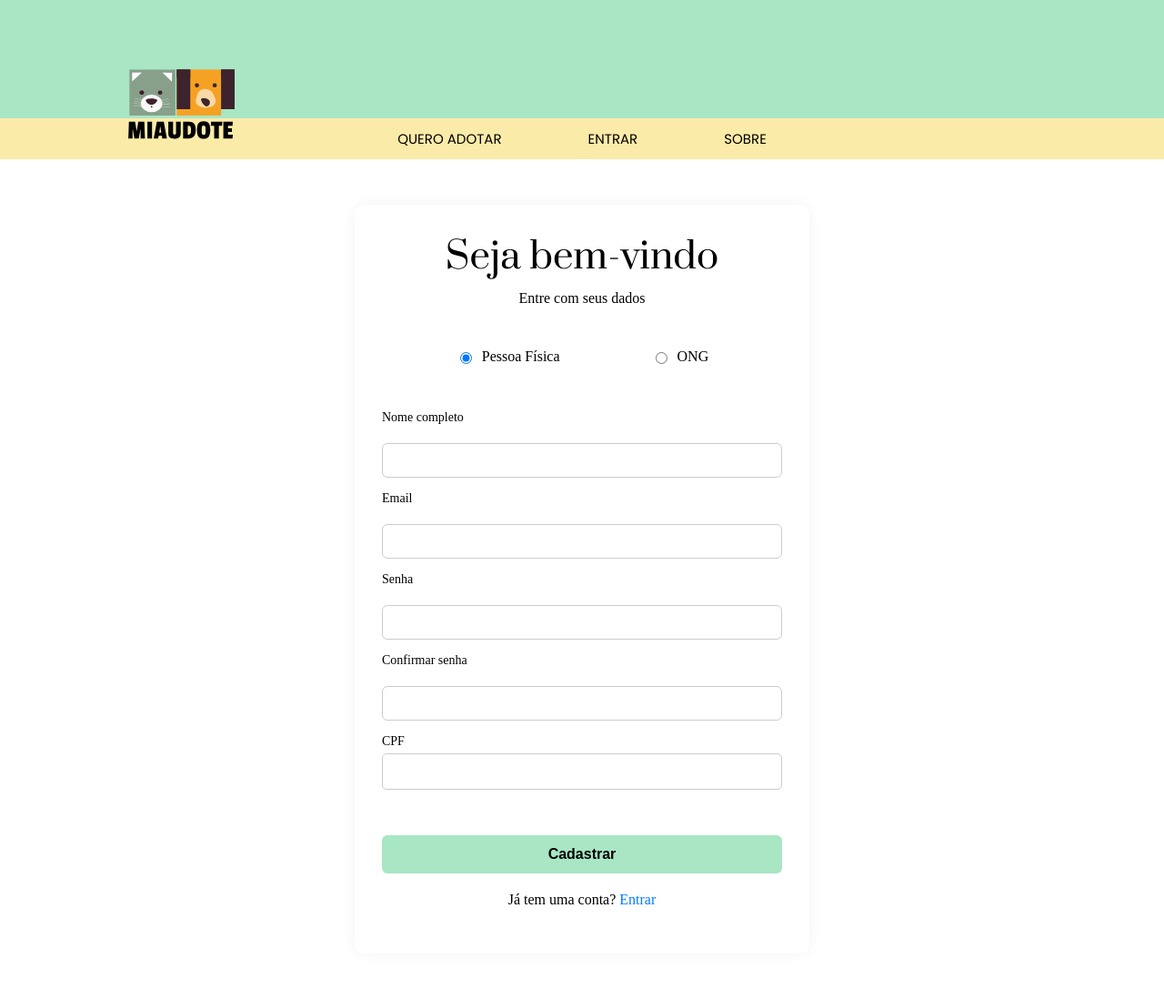
After one commit to matheusdinizdev/miaudote, a Django app: page /cadastro/ in a window 1280 px wide. The commit adds this page. Shown: the whole page at 91% size. Run offline with Django 5.2, Linux system fonts and the light colour scheme.

Commit message:
feat: Implementa tela de cadastro

```diff
--- a/core/admin.py
+++ b/core/admin.py
@@ -1,14 +1,14 @@
 from django.contrib import admin
-from .models import Usuario, PessoaFisica, ONG, Animal
+from .models import CustomUser, PessoaFisica, ONG, Animal
 
 @admin.register(Animal)
 class AnimalAdmin(admin.ModelAdmin):
     list_display = ('nome', 'tipo', 'porte', 'idade', 'usuario', 'contato_whatsapp')
     list_filter = ('tipo', 'porte', 'idade')
 
-@admin.register(Usuario)
+@admin.register(CustomUser)
 class UsuarioAdmin(admin.ModelAdmin):
-    list_display = ('nome', 'email', 'tipo_usuario')
+    list_display = ('username', 'email', 'tipo_usuario')
     list_filter = ('tipo_usuario',)
 
 @admin.register(PessoaFisica)
--- /dev/null
+++ b/core/static/core/css/cadastro.css
@@ -0,0 +1,235 @@
+/* --------------------- */
+/* RESET BÁSICO         */
+/* --------------------- */
+
+html {
+  box-sizing: border-box;
+  font-size: 16px;
+}
+
+*, *::before, *::after {
+  box-sizing: inherit;
+}
+
+body, h1, h2, h3, h4, h5, h6, p, ol, ul {
+  margin: 0;
+  padding: 0;
+  font-weight: normal;
+}
+
+a {
+  text-decoration: none;
+  color: black;
+}
+
+ol, ul {
+  list-style: none;
+}
+
+img {
+  max-width: 100%;
+}
+
+
+/* --------------------- */
+/* HEADER & NAV          */
+/* --------------------- */
+
+.header {
+  height: 130px;
+  background: #A8E6C4;
+}
+
+.header-container img {
+  margin-left: 140px;
+  margin-top: 75px;
+}
+
+@media (max-width: 1000px) {
+  .header-container {
+    display: flex;
+    justify-content: center;
+    align-items: center;
+    height: 100%;
+  }
+
+  .header-container img {
+    margin-left: 0;
+    margin-top: 0;
+  }
+}
+
+nav {
+  background: #FBEBA9;
+  height: 45px;
+  display: flex;
+  align-items: center;
+  justify-content: center;
+  gap: 75px;
+}
+
+nav a {
+  color: #000;
+  font-family: Poppins, sans-serif;
+  font-size: 15px;
+  padding: 10px;
+  border-radius: 5px;
+  text-transform: uppercase;
+  transition: background-color 0.3s ease;
+}
+
+
+/* --------------------- */
+/* CONTAINER DE CADASTRO */
+/* --------------------- */
+
+.cadastro-container {
+  max-width: 500px;
+  margin: 50px auto;
+  padding: 30px;
+  background-color: #ffffff;
+  border-radius: 10px;
+  box-shadow: 0 0 15px rgba(0, 0, 0, 0.05);
+  text-align: left;
+}
+
+.cadastro-container h1 {
+  margin-bottom: 10px;
+  font-family: Prata, serif;
+  font-size: 40px;
+  font-style: normal;
+  font-weight: 400;
+  text-align: center;
+}
+
+.cadastro-container p {
+  margin-bottom: 20px;
+  font-size: 16px;
+  text-align: center;
+}
+
+
+/* --------------------- */
+/* FORMULÁRIO            */
+/* --------------------- */
+
+form {
+  display: flex;
+  flex-direction: column;
+  gap: 15px;
+}
+
+label {
+  font-size: 14px;
+  margin-bottom: 5px;
+  display: block;
+}
+
+input {
+  width: 100%;
+  padding: 10px;
+  font-size: 14px;
+  border: 1px solid #ccc;
+  border-radius: 6px;
+  box-sizing: border-box;
+  transition: border-color 0.2s ease-in-out;
+}
+
+input:focus {
+  border-color: #333;
+  outline: none;
+}
+
+button {
+  padding: 12px;
+  background-color: #A8E6C4;
+  border: none;
+  border-radius: 6px;
+  font-size: 16px;
+  font-weight: bold;
+  cursor: pointer;
+  transition: background-color 0.3s ease;
+}
+
+button:hover {
+  background-color: #8ddcb0;
+}
+
+
+/* --------------------- */
+/* MENSAGEM FINAL        */
+/* --------------------- */
+
+.cadastro-msg {
+  margin-top: 20px;
+  text-align: center;
+  font-size: 14px;
+}
+
+.cadastro-msg a {
+  color: #007BFF;
+  text-decoration: none;
+}
+
+.cadastro-msg a:hover {
+  text-decoration: underline;
+}
+
+
+/* --------------------- */
+/* SELEÇÃO DE USUÁRIO    */
+/* --------------------- */
+
+.tipo-usuario {
+  border: none;
+  margin-bottom: 20px;
+  margin-top: 20px;
+  display: flex;
+  justify-content: center;
+  gap: 100px;
+}
+
+.tipo-usuario legend {
+  font-weight: bold;
+  margin-bottom: 10px;
+}
+
+.tipo-usuario label {
+  font-size: 16px;
+  display: flex;
+  align-items: center;
+  gap: 8px;
+  cursor: pointer;
+  white-space: nowrap;
+}
+
+/* --------------------- */
+/* CAMPOS ESPECÍFICOS    */
+/* --------------------- */
+
+#pessoa-fields,
+#ong-fields {
+  margin-bottom: 20px;
+}
+
+#pessoa-fields label,
+#ong-fields label {
+  font-weight: 500;
+}
+
+#pessoa-fields input,
+#ong-fields input {
+  font-size: 16px;
+  padding: 10px;
+  margin-bottom: 15px;
+  border: 1px solid #ccc;
+  border-radius: 5px;
+  box-sizing: border-box;
+  width: 100%;
+}
+
+#pessoa-fields input:focus,
+#ong-fields input:focus {
+  border-color: #333;
+  outline: none;
+}
--- /dev/null
+++ b/core/static/core/js/cadastro.js
@@ -0,0 +1,25 @@
+function alternarFormulario() {
+  const tipo = document.querySelector(
+    'input[name="tipo_usuario"]:checked',
+  ).value;
+  const pessoaFields = document.getElementById('pessoa-fields');
+  const ongFields = document.getElementById('ong-fields');
+
+  if (tipo === 'PESSOA') {
+    pessoaFields.style.display = 'block';
+    ongFields.style.display = 'none';
+
+    document.getElementById('cpf').required = true;
+    document.getElementById('nome_ong').required = false;
+    document.getElementById('cnpj').required = false;
+    document.getElementById('responsavel').required = false;
+  } else {
+    pessoaFields.style.display = 'none';
+    ongFields.style.display = 'block';
+
+    document.getElementById('cpf').required = false;
+    document.getElementById('nome_ong').required = true;
+    document.getElementById('cnpj').required = true;
+    document.getElementById('responsavel').required = true;
+  }
+}
--- /dev/null
+++ b/core/templates/core/cadastro.html
@@ -0,0 +1,92 @@
+{% load static %}
+<!DOCTYPE html>
+<html lang="pt-br">
+
+<head>
+  <meta charset="UTF-8">
+  <title>Cadastro</title>
+  <link rel="stylesheet" href="{% static 'core/css/cadastro.css' %}">
+  <link href="https://fonts.googleapis.com/css2?family=Poppins&family=Prata&display=swap" rel="stylesheet">
+</head>
+
+<body>
+  <header class="header">
+    <div class="header-container">
+      <img src="{% static 'core/images/LOGO.svg' %}" alt="Logo da ONG">
+    </div>
+  </header>
+
+  <nav>
+    <a href="#quero-adotar">Quero Adotar</a>
+    <a href="#entrar">Entrar</a>
+    <a href="#sobre">Sobre</a>
+  </nav>
+
+  <main class="cadastro-container">
+    {% if messages %}
+    <ul class="messages">
+      {% for message in messages %}
+      <li>{{ message }}</li>
+      {% endfor %}
+    </ul>
+    {% endif %}
+
+    <h1>Seja bem-vindo</h1>
+    <p>Entre com seus dados</p>
+
+    <form action="{% url 'cadastro' %}" method="POST">
+      {% csrf_token %}
+
+      <fieldset class="tipo-usuario">
+        <label>
+          <input type="radio" name="tipo_usuario" value="PESSOA" checked onchange="alternarFormulario()"> Pessoa Física
+        </label>
+
+        <label>
+          <input type="radio" name="tipo_usuario" value="ONG" onchange="alternarFormulario()"> ONG
+        </label>
+      </fieldset>
+
+
+      <label for="username">Nome completo</label>
+      <input type="text" name="username" id="username" required>
+
+      <label for="email">Email</label>
+      <input type="email" name="email" id="email" required>
+
+      <label for="senha">Senha</label>
+      <input type="password" name="senha" id="senha" required>
+
+      <label for="confirmar_senha">Confirmar senha</label>
+      <input type="password" name="confirmar_senha" id="confirmar_senha" required>
+
+      <!-- Pessoa Física -->
+      <div id="pessoa-fields">
+        <label for="cpf">CPF</label>
+        <input type="text" name="cpf" id="cpf" required>
+      </div>
+
+      <!-- ONG -->
+      <div id="ong-fields" style="display: none;">
+        <label for="nome_ong">Nome da ONG</label>
+        <input type="text" name="nome_ong" id="nome_ong">
+
+        <label for="cnpj">CNPJ</label>
+        <input type="text" name="cnpj" id="cnpj">
+
+        <label for="responsavel">Responsável</label>
+        <input type="text" name="responsavel" id="responsavel">
+      </div>
+
+      <button type="submit">Cadastrar</button>
+    </form>
+
+
+    <p class="cadastro-msg">
+      Já tem uma conta? <a>Entrar</a>
+    </p>
+  </main>
+  <script src="{% static 'core/js/cadastro.js' %}"></script>
+</body>
+
+</html>
--- a/core/templates/core/home.html
+++ b/core/templates/core/home.html
@@ -4,7 +4,7 @@
 <head>
   <meta charset="UTF-8">
   <meta name="viewport" content="width=device-width, initial-scale=1.0">
-  <title>Document</title>
+  <title>Home</title>
 </head>
 
 <body>
--- a/core/urls.py
+++ b/core/urls.py
@@ -7,4 +7,5 @@ urlpatterns = [
     path('', views.home_view, name='home'),
     path('login/', views.login_view, name='login'),
     path('logout/', views.logout_view, name='logout'),
+    path('cadastro/', views.cadastro_view, name='cadastro'),
 ]
--- a/core/views.py
+++ b/core/views.py
@@ -2,24 +2,68 @@ from django.shortcuts import render, redirect
 from django.contrib.auth import authenticate, login, logout
 from django.contrib.auth.decorators import login_required
 from django.contrib import messages
+from core.models import CustomUser , PessoaFisica, ONG, Animal
 
 def login_view(request):
     if request.method == 'POST':
-        email = request.POST.get('email')
+        username = request.POST.get('username')
         senha = request.POST.get('senha')
 
-        # Usando username para autenticar, por padrão
-        user = authenticate(request, username=email, password=senha)
-
+        user = authenticate(request, username=username, password=senha)
         if user is not None:
             login(request, user)
             return redirect('home')
         else:
-            messages.error(request, '🐾 Miau! Parece que o e-mail ou a senha estão incorretos. Confira e tente novamente para ajudar nossos amiguinhos a encontrar um lar!')
-
+            messages.error(request, 'Nome de usuário ou senha incorretos.')
     return render(request, 'core/login.html')
 
-@login_required
+
+def cadastro_view(request):
+    if request.method == 'POST':
+        nome = request.POST.get('username')
+        email = request.POST.get('email')
+        senha = request.POST.get('senha')
+        confirmar_senha = request.POST.get('confirmar_senha')
+        tipo_usuario = request.POST.get('tipo_usuario')
+
+        cpf = request.POST.get('cpf')
+        nome_ong = request.POST.get('nome_ong')
+        cnpj = request.POST.get('cnpj')
+        responsavel = request.POST.get('responsavel')
+
+        if senha != confirmar_senha:
+            messages.error(request, 'As senhas não coincidem.')
+            return render(request, 'core/cadastro.html')
+
+        try:
+            usuario = CustomUser .objects.create_user(
+                username=nome,
+                email=email,
+                password=senha,
+                tipo_usuario=tipo_usuario
+            )
+            if tipo_usuario == 'PESSOA':
+                if cpf:
+                    PessoaFisica.objects.create(usuario=usuario, cpf=cpf)
+                else:
+                    messages.error(request, 'CPF obrigatório para Pessoa Física.')
+                    return render(request, 'core/cadastro.html')
+            else:
+                if nome_ong and cnpj and responsavel:
+                    ONG.objects.create(usuario=usuario, nome_ong=nome_ong, cnpj=cnpj, responsavel=responsavel)
+                else:
+                    messages.error(request, 'Campos obrigatórios para ONG não preenchidos.')
+                    return render(request, 'core/cadastro.html')
+
+            messages.success(request, 'Cadastro realizado com sucesso! Faça login.')
+            return redirect('login')
+
+        except Exception as e:
+            messages.error(request, f'Erro no cadastro: {str(e)}')
+            return render(request, 'core/cadastro.html')
+
+    return render(request, 'core/cadastro.html')
+
 def home_view(request):
     return render(request, 'core/home.html')
 
--- a/meu_site/settings.py
+++ b/meu_site/settings.py
@@ -121,3 +121,5 @@ STATIC_URL = 'static/'
 # https://docs.djangoproject.com/en/5.2/ref/settings/#default-auto-field
 
 DEFAULT_AUTO_FIELD = 'django.db.models.BigAutoField'
+
+AUTH_USER_MODEL = 'core.CustomUser'
```
Also changed, not shown: core/models.py (+8 -10 lines), core/templates/core/login.html (+6 -7 lines), core/migrations/0001_initial.py, core/migrations/0002_alter_animal_porte_alter_animal_tipo_and_more.py (deleted), core/migrations/0003_alter_animal_porte_alter_animal_tipo_and_more.py (deleted), core/static/core/css/login.css (renamed from core/static/core/css/style.css), core/static/core/js/main.js (deleted).
